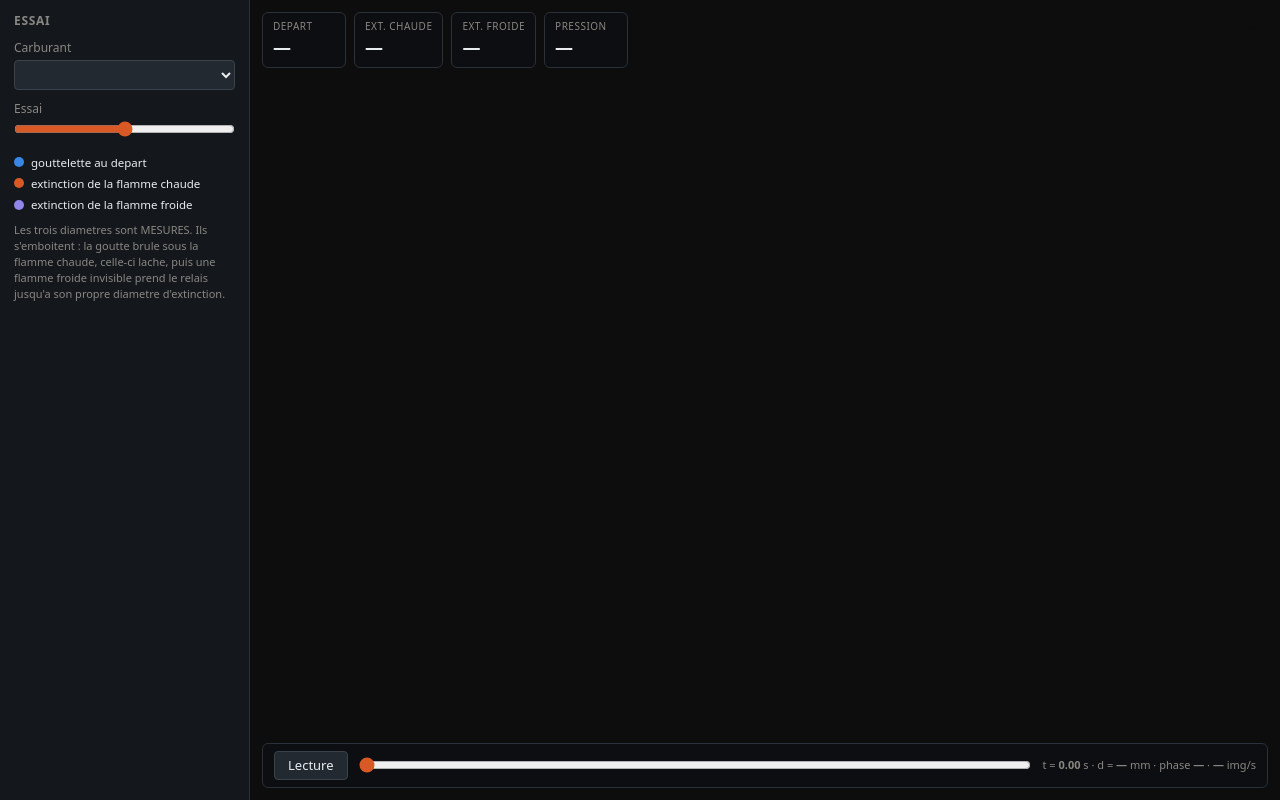
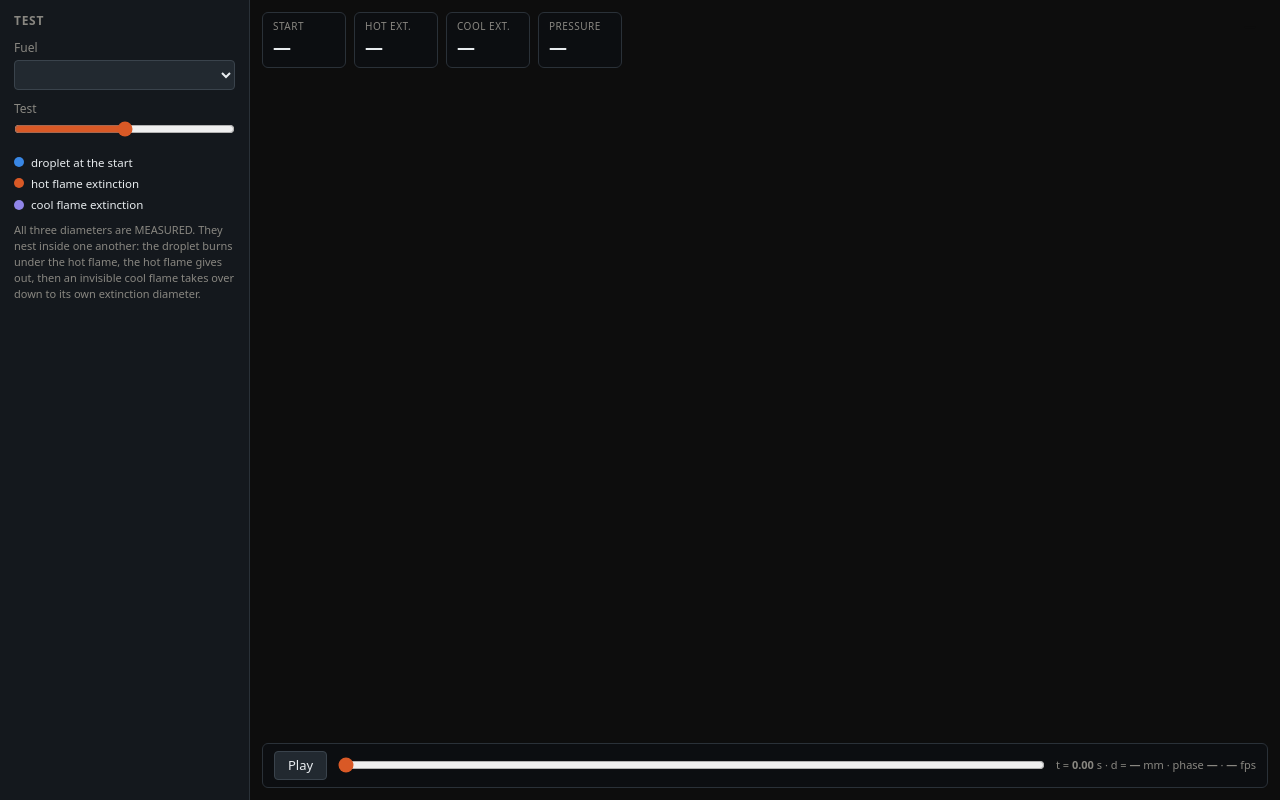
Before and after one commit to AnteurAbderraouf/Fotia, a Python web app: template flame/viz/templates/cool_flame_live.html in a window 1280 px wide. Run offline with Jinja, Linux system fonts and the light colour scheme; the template is opened without the code that fills it, so the values that code supplies are empty; some libraries are stand-ins or nearby versions.

Commit message:
fix: l'antislash double qui tuait la vue des flammes froides
Un heredoc de shell avait double un antislash dans le gabarit :

    + '+0.50) : les constituants s\\'evaporent a des rythmes differents, '

En JavaScript, ces deux antislashs forment un antislash echappe, donc
l'apostrophe qui suit FERME la chaine et `evaporent` devient un identifiant.
Une erreur de syntaxe tue le module entier : la vue des flammes froides ne
s'affichait pas du tout, et rien, ni cote Python ni dans Streamlit, ne le
signalait.

Le texte visible du gabarit passe en anglais dans le meme mouvement.

```diff
--- a/flame/viz/templates/cool_flame_live.html
+++ b/flame/viz/templates/cool_flame_live.html
@@ -1,5 +1,5 @@
 <!DOCTYPE html>
-<html lang="fr">
+<html lang="en">
 <head>
 <meta charset="utf-8">
 <style>
@@ -50,35 +50,35 @@
 <body>
 <div id="app">
   <div id="panel">
-    <h3>Essai</h3>
-    <div class="ctl"><label>Carburant</label><select id="fuel"></select></div>
-    <div class="ctl"><label>Essai <b id="idx"></b></label><input id="pick" type="range"></div>
+    <h3>Test</h3>
+    <div class="ctl"><label>Fuel</label><select id="fuel"></select></div>
+    <div class="ctl"><label>Test <b id="idx"></b></label><input id="pick" type="range"></div>
     <div class="legend">
-      <div><span class="dot" style="background:#3987e5"></span> gouttelette au depart</div>
-      <div><span class="dot" style="background:#d95926"></span> extinction de la flamme chaude</div>
-      <div><span class="dot" style="background:#9085e9"></span> extinction de la flamme froide</div>
+      <div><span class="dot" style="background:#3987e5"></span> droplet at the start</div>
+      <div><span class="dot" style="background:#d95926"></span> hot flame extinction</div>
+      <div><span class="dot" style="background:#9085e9"></span> cool flame extinction</div>
     </div>
     <div class="note" id="lawnote"></div>
     <div class="note">
-      Les trois diametres sont MESURES. Ils s'emboitent : la goutte brule sous
-      la flamme chaude, celle-ci lache, puis une flamme froide invisible prend
-      le relais jusqu'a son propre diametre d'extinction.
+      All three diameters are MEASURED. They nest inside one another: the
+      droplet burns under the hot flame, the hot flame gives out, then an
+      invisible cool flame takes over down to its own extinction diameter.
     </div>
   </div>
 
   <div id="stage">
     <div id="cards">
-      <div class="card"><div class="k">depart</div><div class="v" id="v0">—</div></div>
-      <div class="card"><div class="k">ext. chaude</div><div class="v" id="vh">—</div></div>
-      <div class="card"><div class="k">ext. froide</div><div class="v" id="vc">—</div></div>
-      <div class="card"><div class="k">pression</div><div class="v" id="vp">—</div></div>
+      <div class="card"><div class="k">start</div><div class="v" id="v0">—</div></div>
+      <div class="card"><div class="k">hot ext.</div><div class="v" id="vh">—</div></div>
+      <div class="card"><div class="k">cool ext.</div><div class="v" id="vc">—</div></div>
+      <div class="card"><div class="k">pressure</div><div class="v" id="vp">—</div></div>
     </div>
     <div id="verdict">—</div>
     <div id="foot">
-      <button id="play">Lecture</button>
+      <button id="play">Play</button>
       <input id="scrub" type="range" min="0" max="1000" value="0" style="flex:1">
       <span class="small">t = <b id="tNow">0.00</b> s · d = <b id="dNow">—</b> mm
-        · phase <b id="phase">—</b> · <b id="fps">—</b> img/s</span>
+        · phase <b id="phase">—</b> · <b id="fps">—</b> fps</span>
     </div>
   </div>
 </div>
@@ -138,26 +138,25 @@ function apply() {
   el('idx').textContent = `${+el('pick').value + 1} / ${list.length}`;
   el('v0').textContent = t.d0.toFixed(2);
   el('vh').textContent = t.dh.toFixed(2);
-  el('vc').textContent = t.dc > 0 ? t.dc.toFixed(2) : 'aucune';
+  el('vc').textContent = t.dc > 0 ? t.dc.toFixed(2) : 'none';
   el('vp').textContent = t.p.toFixed(2);
 
   const badge = el('verdict');
-  if (t.dc > 0) { badge.style.background = '#9085e9'; badge.textContent = 'Flamme froide observee'; }
-  else { badge.style.background = '#4d5a66'; badge.textContent = 'Aucune flamme froide'; }
+  if (t.dc > 0) { badge.style.background = '#9085e9'; badge.textContent = 'Cool flame observed'; }
+  else { badge.style.background = '#4d5a66'; badge.textContent = 'No cool flame'; }
 
   // L'animation n'est proposee que la ou la loi en d2 a ete verifiee.
   animatable = P.animatable.includes(t.fuel) && t.dh < t.d0 && t.kh > 0;
   el('play').disabled = !animatable;
   el('lawnote').innerHTML = animatable
-    ? 'Loi en d² verifiee sur ce carburant (correlation +0.889) : la '
-      + 'trajectoire est animable.'
-    : '<span class="warn">Animation indisponible.</span> Sur les melanges '
-      + 'dodecane/iso-dodecane la loi en d² ne tient pas (correlation +0.03 a '
-      + '+0.50) : les constituants s\\'evaporent a des rythmes differents, et '
-      + 'certaines gouttes GONFLENT avant de bruler. Les trois diametres '
-      + 'restent mesures et exacts ; seule la trajectoire entre eux serait '
-      + 'inventee.';
-  if (!animatable) { running = false; el('play').textContent = 'Lecture'; elapsed = 0; }
+    ? 'The d² law holds for this fuel (correlation +0.889), so the path '
+      + 'between the three diameters can be animated.'
+    : '<span class="warn">No animation here.</span> On the dodecane and '
+      + 'iso-dodecane blends the d² law does not hold (correlation +0.03 to '
+      + '+0.50): the components evaporate at different rates, and some '
+      + 'droplets SWELL before they burn. All three diameters stay measured '
+      + 'and exact; only the path between them would be invented.';
+  if (!animatable) { running = false; el('play').textContent = 'Play'; elapsed = 0; }
 
   const hotTime = t.kh > 0 ? Math.max((t.d0*t.d0 - t.dh*t.dh) / t.kh, 0.1) : 1;
   const coolTime = (t.dc > 0 && t.kc > 0) ? Math.max((t.dh*t.dh - t.dc*t.dc) / t.kc, 0.1) : 0;
@@ -171,7 +170,7 @@ function apply() {
 }));
 el('play').onclick = function () {
   if (!animatable) return;
-  running = !running; this.textContent = running ? 'Pause' : 'Lecture';
+  running = !running; this.textContent = running ? 'Pause' : 'Play';
 };
 el('scrub').addEventListener('input', () => {
   dragging = true;
@@ -196,18 +195,18 @@ function animate(now) {
   // Deux phases : la flamme chaude consume a k_hot jusqu'a son extinction,
   // puis la flamme froide prend le relais a k_cool, plus lente.
   let d, phase;
-  if (!animatable) { d = shown.d0; phase = 'statique'; }
+  if (!animatable) { d = shown.d0; phase = 'still'; }
   else if (elapsed <= shown.hot) {
     d = Math.sqrt(Math.max(shown.d0*shown.d0 - shown.kh*elapsed, shown.dh*shown.dh));
-    phase = 'chaude';
+    phase = 'hot';
   } else if (shown.cool > 0) {
     const u = elapsed - shown.hot;
     d = Math.sqrt(Math.max(shown.dh*shown.dh - shown.kc*u, shown.dc*shown.dc));
-    phase = 'froide';
-  } else { d = shown.dh; phase = 'eteinte'; }
+    phase = 'cool';
+  } else { d = shown.dh; phase = 'out'; }
 
   droplet.scale.setScalar(d/2);
-  droplet.material.color.setHex(phase === 'froide' ? 0x9085e9 : 0xf2a649);
+  droplet.material.color.setHex(phase === 'cool' ? 0x9085e9 : 0xf2a649);
   ghostStart.scale.setScalar(shown.d0/2);
   ghostHot.scale.setScalar(shown.dh/2);
   ghostCool.visible = shown.dc > 0.01;
```
